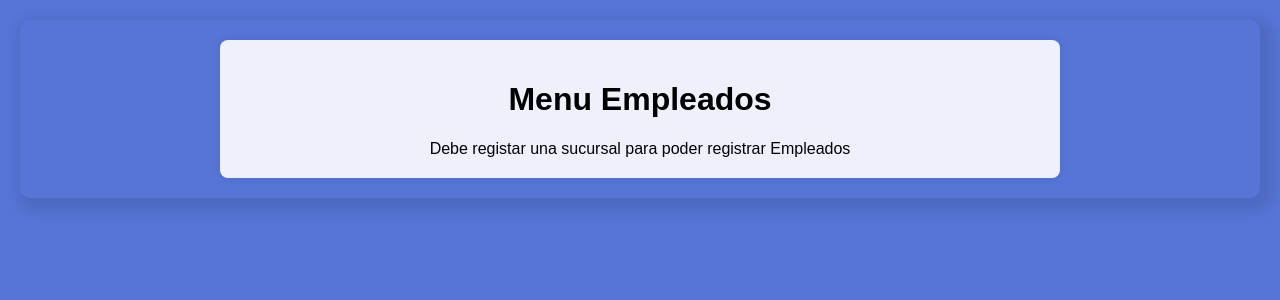
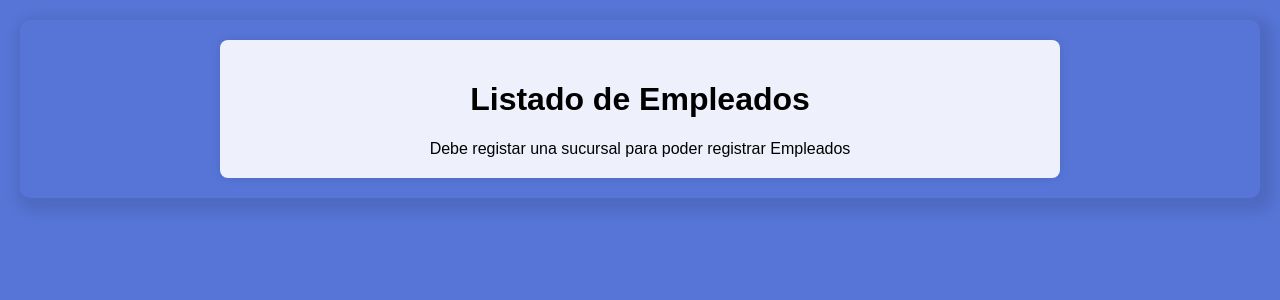
Before and after one commit to JJuanVolpe/Ferreplus, a Django app: page /gestionarEmpleados/ in a window 1280 px wide. Shown: the part 38-338 px from the top of the page. Run offline with Django 4.2, Linux system fonts and the light colour scheme; data that the repository does not hold is empty.

```diff
--- a/myapp/templates/Empleados.html
+++ b/myapp/templates/Empleados.html
@@ -70,7 +70,7 @@
 
 
     <div class="table-container">
-    <h1>Menu Empleados</h1>
+    <h1>Listado de Empleados</h1>
     {% if sucursales %}
         <div class="scrollable-table">
             <table>
```
